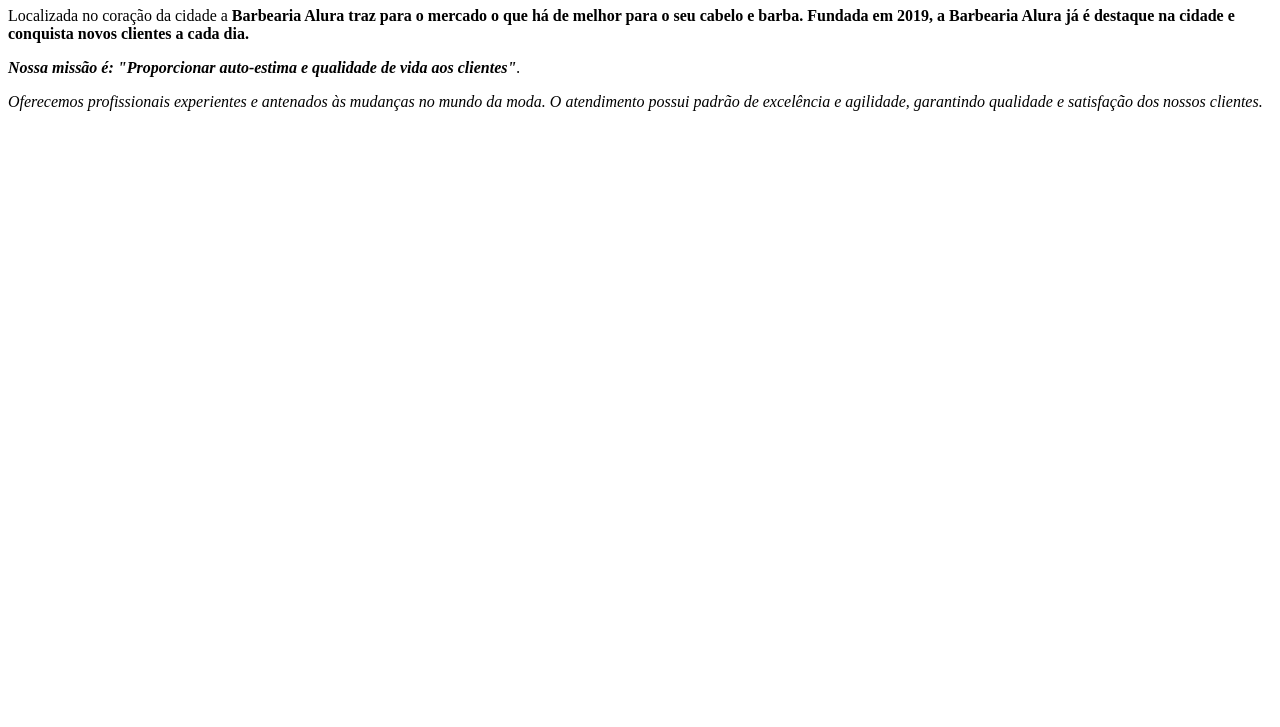
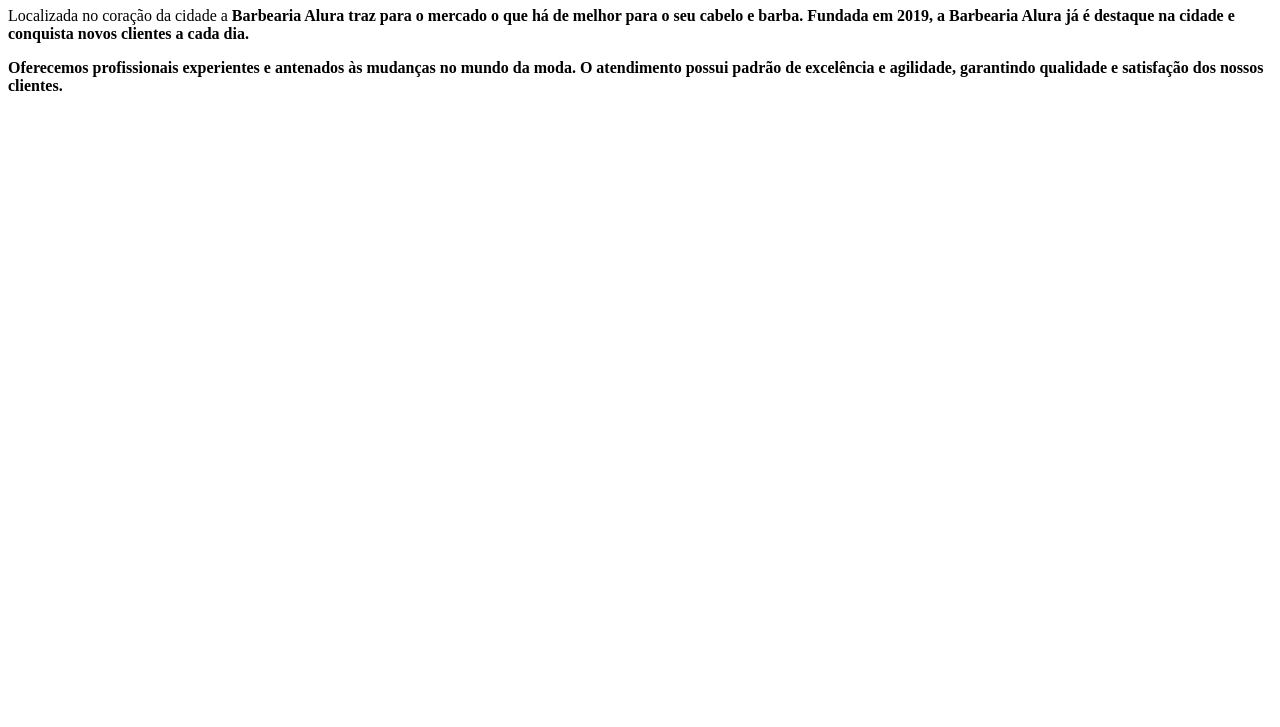
Before and after one commit to matheusperochini/matheusperochini, a plain HTML site: page index.html in a window 1280 px wide. Shown: the part 73-800 px from the top of the page. Drawn offline with Linux system fonts and the light colour scheme.

Commit message:
index.html

```diff
--- a/index.html
+++ b/index.html
@@ -1,10 +1,8 @@
 <!DOCTYPE html>
+<html>
+  <h1>Sobre a Barbearia Alura</h1>
 
+  <p>Localizada no coração da cidade a <strong>Barbearia Alura<strong> traz para o mercado o que há de melhor para o seu cabelo e barba. Fundada em 2019, a Barbearia Alura já é destaque na cidade e conquista novos clientes a cada dia.</p>
 
-<h1>Sobre a Barbearia Alura</h1>
-
-<p>Localizada no coração da cidade a <strong>Barbearia Alura<strong> traz para o mercado o que há de melhor para o seu cabelo e barba. Fundada em 2019, a Barbearia Alura já é destaque na cidade e conquista novos clientes a cada dia.</p>
-
-<p><em>Nossa missão é:</strong> "Proporcionar auto-estima e qualidade de vida aos clientes"</strong>.<em></p>
-
-<p>Oferecemos profissionais experientes e antenados às mudanças no mundo da moda. O atendimento possui padrão de excelência e agilidade, garantindo qualidade e satisfação dos nossos clientes.</p>
+  <p>Oferecemos profissionais experientes e antenados às mudanças no mundo da moda. O atendimento possui padrão de excelência e agilidade, garantindo qualidade e satisfação dos nossos clientes.</p>
+<html>
```
